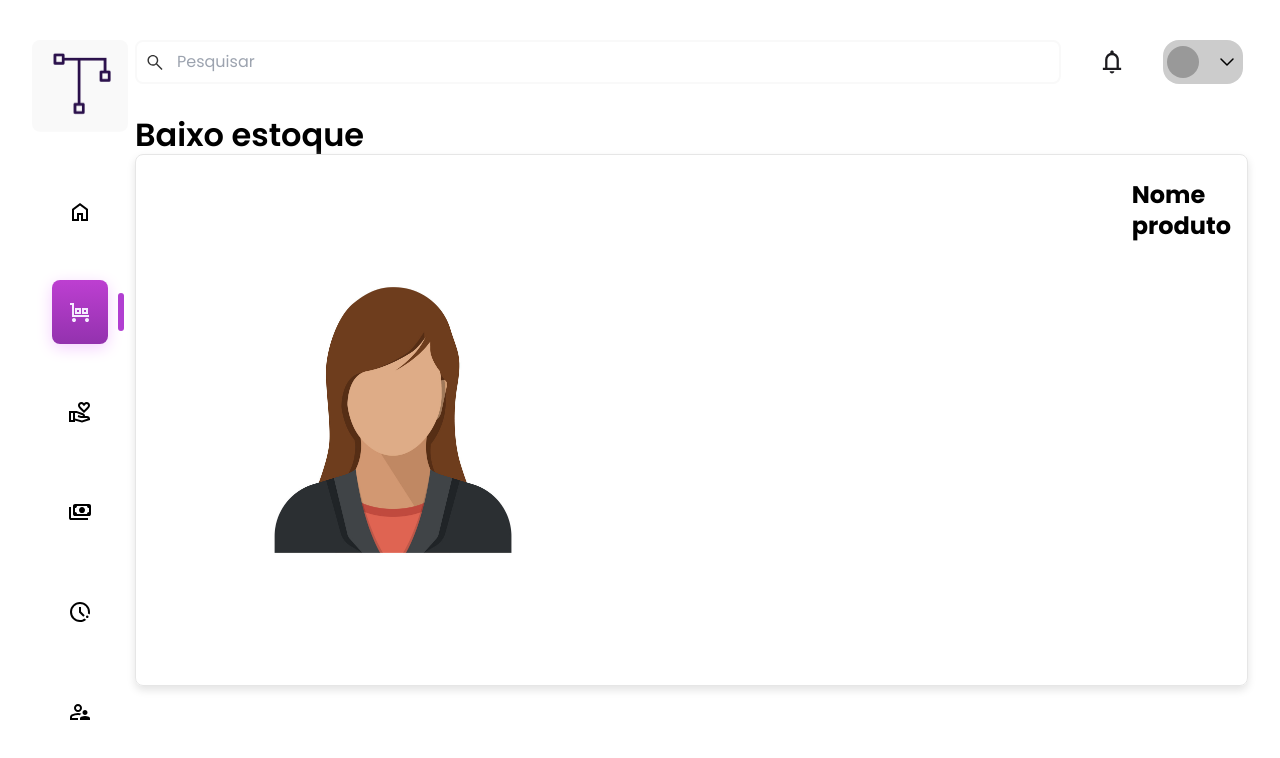
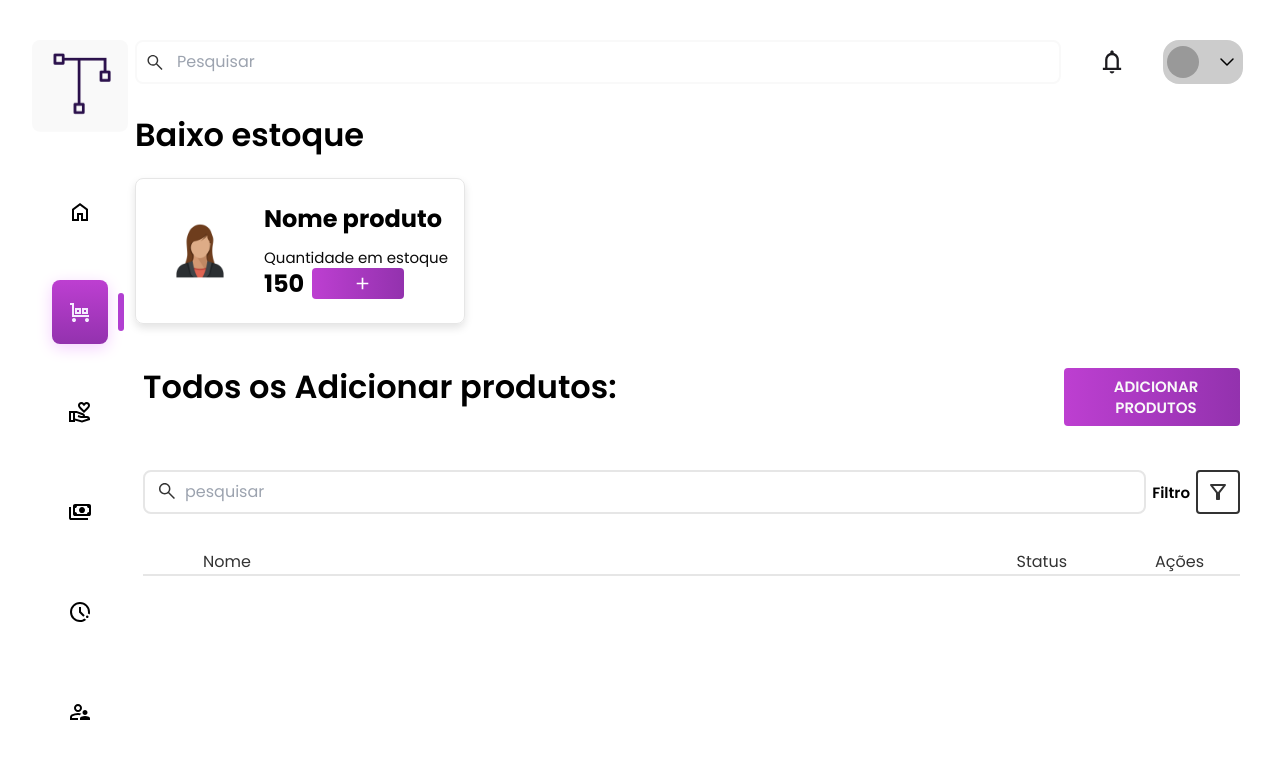
Before and after one commit to ryanNS3/PlanNexus-Front-End, a React (Vite) app: page /estoque in a window 1280 px wide. Shown: the top 758 px of the page. Built offline with nearby package versions, Linux system fonts and the light colour scheme; no server answers.

Commit message:
feat: criação de a página de estoque

```diff
--- a/src/pages/Stock/index.jsx
+++ b/src/pages/Stock/index.jsx
@@ -1,27 +1,56 @@
-import React from 'react'
+import React, { useContext } from 'react'
 import { CardMedium, CardSmall } from '../../components/Cards/Card'
 import avatar from "../../assets/avatar.jpg"
+import { TemplateView } from '../../components/ViewTemplate'
+import BasicModal, { ExtendModal } from '../../components/Modal'
+import { LineTable } from '../../components/LineTable'
+import { AddItems } from '../../components/Buttons/AddItems'
+import { ProductForm } from '../../components/Form/Product'
+import { modalContext } from '../../context/modalContext'
+import { Plus } from '../../assets/Plus'
+
+
 export function Stock() {
+
+  const [isOpenModalForm, setIsOpenModalForm] = React.useState(false)
+  const [isOpenModalView, setIsOpenModalView] = React.useState(false)
+  const [isOpenModalAddStock, setIsOpenModalAddStock] = React.useState(false)
+
   return (
     <>
-      <h1 className='text-h5'>Baixo estoque</h1>
-      <section className='flex'>
+
+    {/* <DuoModal contentOne={<p>teste</p>} contentDuo={<p>poaaa</p>}/> */}
+      <h1 id='BaixoEstoque' className='text-h5 mb-6'>Baixo estoque</h1>
+      <section className='flex mb-5' aria-labelledby='BaixoEstoque'>
         <CardMedium>
           <section className='flex gap-4'>
-            <div className=''>
-              <img className=' max-w-[50%]' src={avatar} alt="" />
+            <div className=' max-w-24'>
+              <img className=' max-w-[100%]' src={avatar} alt="" />
             </div>
 
             <div className='flex flex-col justify-between'>
               <h2 className=' text-sub1'>Nome produto</h2>
-              <div>
-                <h2 className=' text-cinza-950 text-ct2'></h2>
-              </div>
+              <footer>
+                <h2 className=' text-cinza-950 text-ct2'>Quantidade em estoque</h2>
+                <div className='flex gap-2'>
+                  <p className=' text-sub1 gap-2'>150</p>
+
+                  <BasicModal Button={<Plus/>} TextButton={<Plus/>} isOpenModal={isOpenModalAddStock} setIsOpenModal={setIsOpenModalAddStock}>
+                    <p>eeeee</p>
+                  </BasicModal>
+
+                </div>
+              </footer>
 
             </div>
           </section>
+
         </CardMedium>
       </section>
+
+      <TemplateView isExtendModal={true} name="Adicionar produtos" formModal={<ProductForm/>}>
+
+      </TemplateView>
     </>
   )
 }
```
